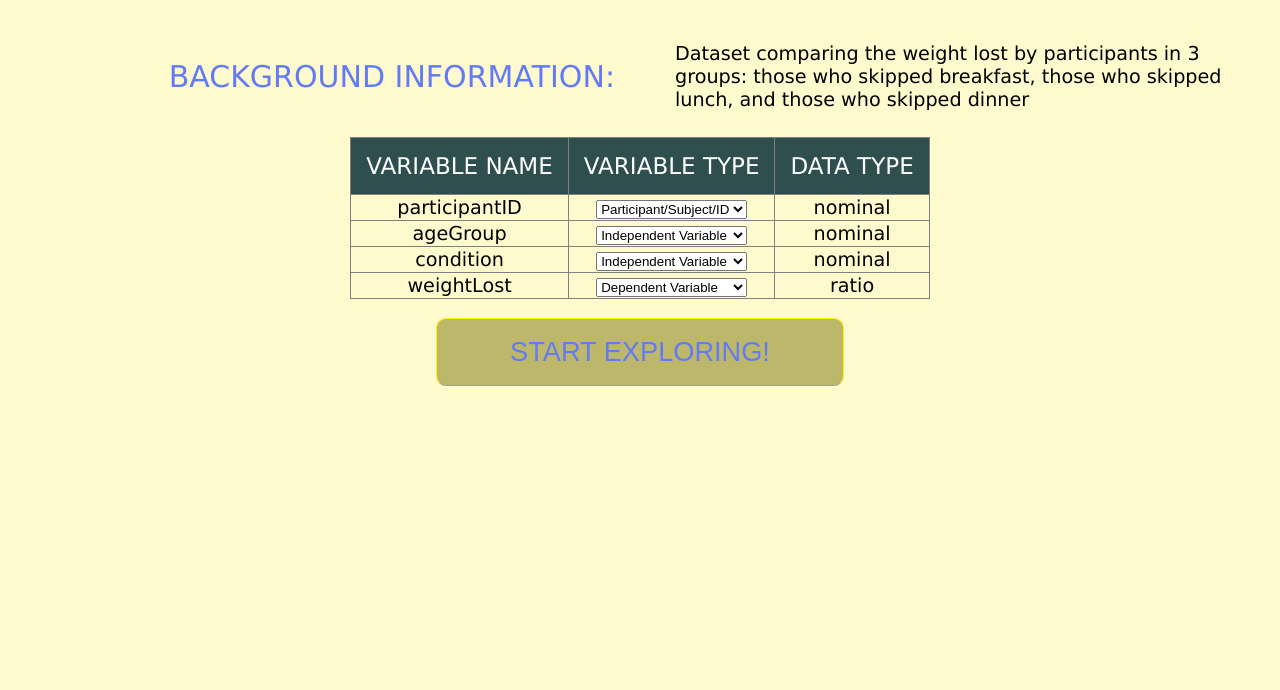
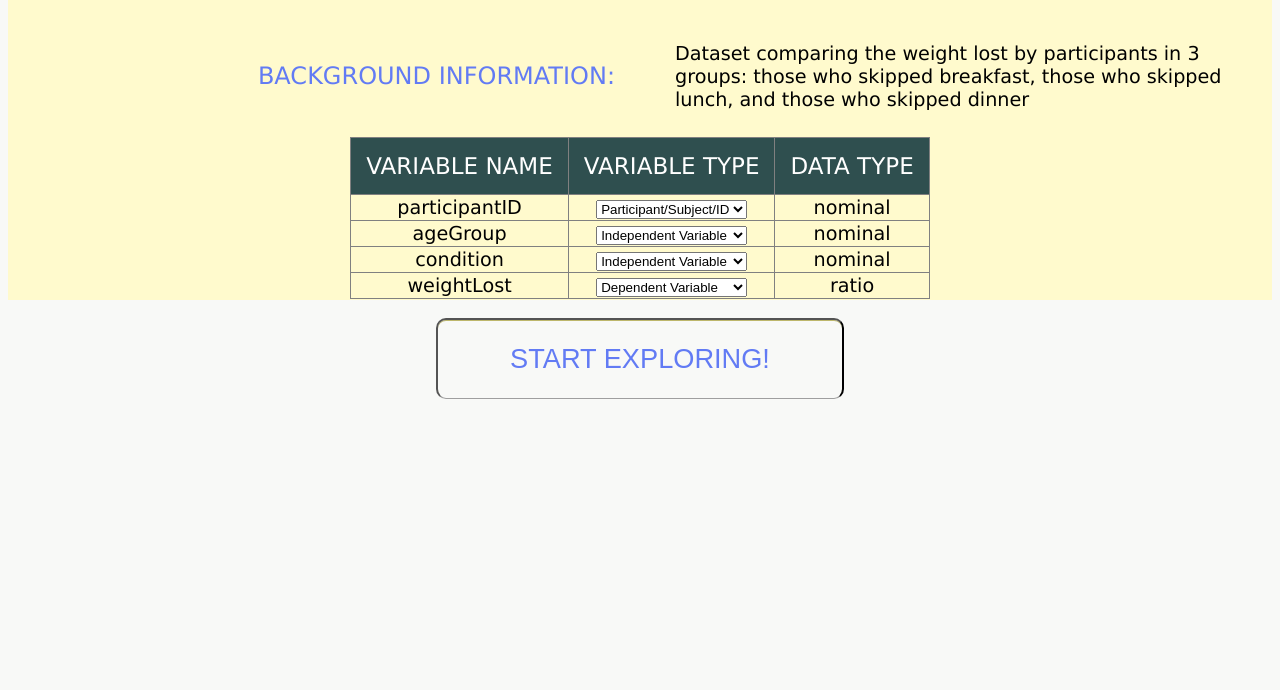
Before and after one commit to imkrishsub/VisiStat, a plain HTML site: page inst/www/index.html in a window 1280 px wide. Shown: the part 110-800 px from the top of the page. Drawn offline with Linux system fonts and the light colour scheme; a script that the page names is missing.

Commit message:
redesigning front page

```diff
--- a/inst/www/style/homepage.css
+++ b/inst/www/style/homepage.css
@@ -1,6 +1,6 @@
 .labels
 {
-    font-size: 30px;
+    font-size: 24px;
     color: #627bf4;
 }
 
@@ -77,14 +77,13 @@ th
 #submitButton
 {
     width: 15em;
-    height: 2.5em;
+    height: 3em;
     position: relative;
     top: 100%;
     color: #627bf4;
     font:1.7em Futura, ‘Century Gothic’, AppleGothic, sans-serif;
     padding:14px;
-    background-color:DarkKhaki;
-    border:1px solid #ffee00;
+    background-color:#f8f9f7;
     -moz-border-radius:10px;
     -webkit-border-radius:10px;
     border-radius:10px;
@@ -103,5 +102,5 @@ th
 
 body
 {
-    background-color: LemonChiffon;
+    background-color: #f8f9f7;
 }
```
